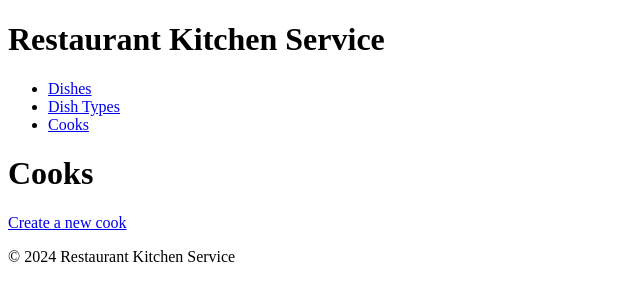
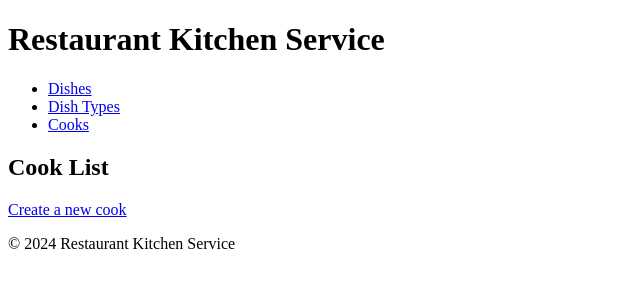
Before and after one commit to dsokolovskiy/Restaurant-Kitchen-Service, a Django app: page /kitchen/cooks/ in a window 1280 px wide. Shown: the top 301 px of the page, without its empty margins (0-640 px from the left). Run offline with Django 5.2, Linux system fonts and the light colour scheme; data that the repository does not hold is empty.

Commit message:
fix & update cook_list.html

```diff
--- a/templates/kitchen/cook_list.html
+++ b/templates/kitchen/cook_list.html
@@ -1,11 +1,15 @@
 {% extends "base.html" %}
 
+{% block title %}Cook List{% endblock %}
+
 {% block content %}
-<h1>Cooks</h1>
+<h2>Cook List</h2>
+<a href="{% url 'kitchen:cook_create' %}">Create a new cook</a>
 <ul>
-    {% for cook in object_list %}
-        <li><a href="{% url 'cook_detail' cook.pk %}">{{ cook.first_name }} {{ cook.last_name }}</a></li>
+    {% for cook in cook_list %}
+        <li>
+            <a href="{% url 'kitchen:cook_detail' cook.pk %}">{{ cook.name }}</a>
+        </li>
     {% endfor %}
 </ul>
-<a href="{% url 'cook_create' %}">Create a new cook</a>
 {% endblock %}
```
